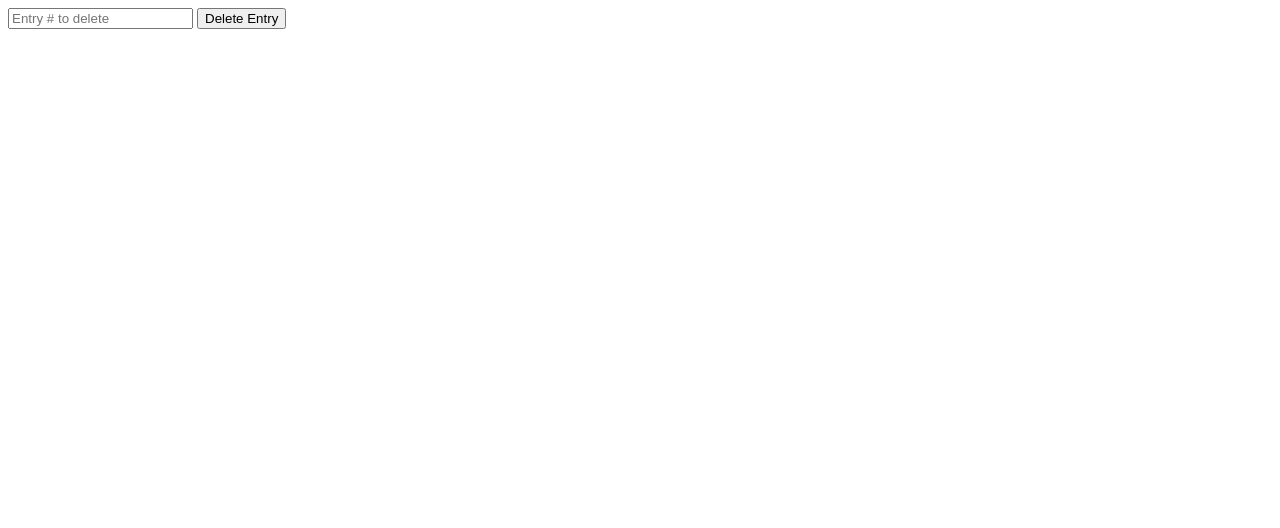
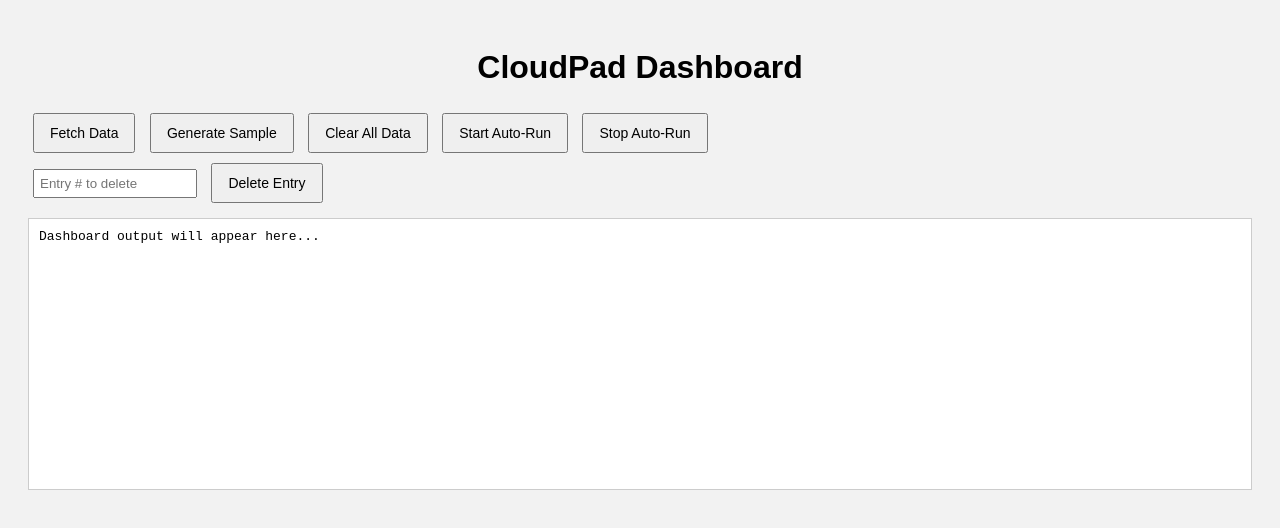
Before and after one commit to walkerguy56604/CloudPadNotes, a website: page CloudPad.html in a window 1280 px wide. Drawn offline with Linux system fonts and the light colour scheme.

Commit message:
Update CloudPad.html

```diff
--- a/CloudPad.html
+++ b/CloudPad.html
@@ -1,2 +1,107 @@
-<input type="number" id="deleteIndex" placeholder="Entry # to delete">
-<button onclick="deleteEntry()">Delete Entry</button>
+<!DOCTYPE html>
+<html lang="en">
+<head>
+    <meta charset="UTF-8">
+    <title>CloudPad Dashboard</title>
+    <style>
+        body { font-family: sans-serif; padding: 20px; background: #f2f2f2; }
+        h1 { text-align: center; }
+        button { margin: 5px; padding: 10px 15px; font-size: 14px; }
+        input { padding: 5px; margin: 5px; width: 150px; }
+        #output { border: 1px solid #ccc; padding: 10px; margin-top: 10px; height: 250px; overflow-y: auto; background: #fff; font-family: monospace; }
+    </style>
+</head>
+<body>
+    <h1>CloudPad Dashboard</h1>
+
+    <button onclick="fetchData()">Fetch Data</button>
+    <button onclick="generateSample()">Generate Sample</button>
+    <button onclick="clearData()">Clear All Data</button>
+    <button onclick="startAutoRun()">Start Auto-Run</button>
+    <button onclick="stopAutoRun()">Stop Auto-Run</button>
+
+    <br>
+
+    <input type="number" id="deleteIndex" placeholder="Entry # to delete">
+    <button onclick="deleteEntry()">Delete Entry</button>
+
+    <div id="output">Dashboard output will appear here...</div>
+
+    <script>
+        // ===== Local Storage & Auto-Run =====
+        let cloudData = JSON.parse(localStorage.getItem("cloudData") || "[]");
+        let autoRunInterval;
+
+        // ===== Utility Function =====
+        function updateOutput(message) {
+            const outputDiv = document.getElementById("output");
+            outputDiv.innerHTML += message + "\n";
+            outputDiv.scrollTop = outputDiv.scrollHeight;
+        }
+
+        // ===== CRUD Functions =====
+        function fetchData() {
+            updateOutput("Fetching data...");
+            if (cloudData.length === 0) {
+                updateOutput("No data available.");
+            } else {
+                cloudData.forEach((entry, idx) => {
+                    updateOutput(`${idx + 1}: ${JSON.stringify(entry)}`);
+                });
+            }
+        }
+
+        function generateSample() {
+            const noteOptions = ["Morning check", "Afternoon walk", "Evening check", "Workout", "Meal"];
+            const newEntry = {
+                timestamp: new Date().toLocaleString(),
+                bpSystolic: Math.floor(Math.random() * 40) + 100, // 100–140
+                bpDiastolic: Math.floor(Math.random() * 30) + 60, // 60–90
+                glucose: (Math.random() * 4 + 5).toFixed(1), // 5.0–9.0
+                note: noteOptions[Math.floor(Math.random() * noteOptions.length)]
+            };
+            cloudData.push(newEntry);
+            localStorage.setItem("cloudData", JSON.stringify(cloudData));
+            updateOutput(`Sample added: ${JSON.stringify(newEntry)}`);
+        }
+
+        function clearData() {
+            cloudData = [];
+            localStorage.setItem("cloudData", JSON.stringify(cloudData));
+            updateOutput("All data cleared.");
+        }
+
+        function deleteEntry() {
+            const index = parseInt(document.getElementById("deleteIndex").value) - 1;
+            if (isNaN(index) || index < 0 || index >= cloudData.length) {
+                updateOutput("⚠️ Invalid entry number.");
+                return;
+            }
+            const removed = cloudData.splice(index, 1)[0];
+            localStorage.setItem("cloudData", JSON.stringify(cloudData));
+            updateOutput(`Deleted entry: ${JSON.stringify(removed)}`);
+        }
+
+        // ===== Auto-Run =====
+        function startAutoRun() {
+            stopAutoRun(); // Clear any existing interval
+            let countdown = 10; // seconds
+            updateOutput(`Auto-Run started. Generating sample every ${countdown}s.`);
+            autoRunInterval = setInterval(() => {
+                countdown--;
+                if (countdown <= 0) {
+                    generateSample();
+                    countdown = 10;
+                }
+            }, 1000);
+        }
+
+        function stopAutoRun() {
+            if (autoRunInterval) {
+                clearInterval(autoRunInterval);
+                updateOutput("Auto-Run stopped.");
+            }
+        }
+    </script>
+</body>
+</html>
```
